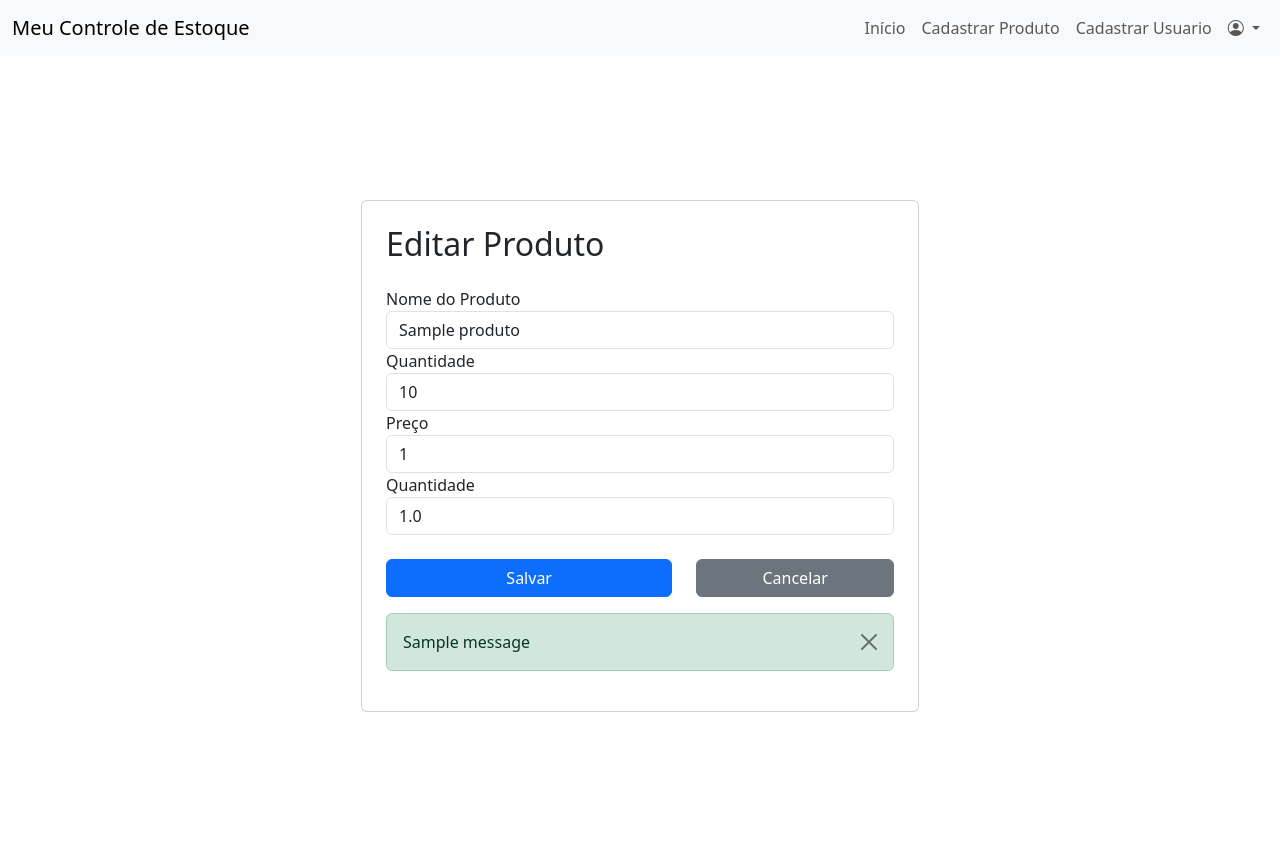
After one commit to estudoalexandre/projeto-estoque-fecaf, a Flask app: page /editar_produto/1/ in a window 1280 px wide. The commit adds this page. Run offline with Flask 3, Linux system fonts and the light colour scheme; a user stored in the database is signed in; tables that the repository leaves empty hold one stand-in row (values such as "Sample post"); one stand-in notice (Sample message) is shown; some libraries are stand-ins or nearby versions.

Commit message:
Metodo para editar produto

```diff
--- a/app/routes.py
+++ b/app/routes.py
@@ -82,13 +82,20 @@ def cadastrar_produto():
         return redirect(url_for('routes.cadastrar_produto'))
     return render_template('cadastrar_produtos.html')
 
-@bp.route('/listar_produtos/')
-def listar_produtos():
+@bp.route('/editar_produto/<int:produto_id>/', methods=['GET', 'POST'])
+def editar_produto(produto_id):
     if current_user.nivel_funcao != 'administrador':
         abort(403)
-    todos_produtos = Produto.query.order_by(Produto.id).all()
-    print(todos_produtos)  # Isso vai mostrar os produtos no terminal
-    return render_template('dashboard.html', todos_produtos=todos_produtos)
+
+    produto = Produto.query.get(produto_id)
+    if request.method == 'POST':
+        produto.nome = request.form.get('nome')
+        produto.quantidade = request.form.get('quantidade')
+        produto.minimo_estoque = request.form.get('minimo_estoque')
+        produto.preco_unitario = request.form.get('preco_unitario')
+        db.session.commit()
+        flash('Produto atualizado com sucesso!', 'success')
+    return render_template('editar_produto.html', produto=produto)
 
 
 
--- a/app/templates/cadastrar_produtos.html
+++ b/app/templates/cadastrar_produtos.html
@@ -1,7 +1,7 @@
 {% extends "base.html" %}
 
 {% block content %}
-<div class="container container d-flex justify-content-center align-items-center vh-100">
+<div class="container d-flex justify-content-center align-items-center vh-100">
     <div class="card p-4 w-50">
         <h2>Cadastrar Produtos</h2>
         <form method="POST" action="/cadastrar_produto">
--- /dev/null
+++ b/app/templates/editar_produto.html
@@ -0,0 +1,56 @@
+{% extends "base.html" %}
+
+{% block content %}
+<div class="container d-flex justify-content-center align-items-center vh-100">
+    <div class="card p-4 w-50">
+        <h2 class="mb-4">Editar Produto</h2>
+        <form method="POST" action="">
+            <div class="form-group">
+                <label for="productName">Nome do Produto</label>
+                <input type="text" class="form-control" id="nome" name="nome" value="{{ produto.nome }}" required>
+            </div>
+            <div class="form-group">
+                <label for="productDescription">Quantidade </label>
+                <input class="form-control" id="quantidade" name="quantidade" rows="3" value="{{ produto.quantidade }}"
+                    required></input>
+            </div>
+            <div class="form-group">
+                <label for="productPrice">Preço</label>
+                <input type="number" class="form-control" id="minimo_estoque" name="minimo_estoque"
+                    value="{{ produto.minimo_estoque }}" required>
+            </div>
+            <div class="form-group">
+                <label for="productQuantity">Quantidade</label>
+                <input type="number" class="form-control" id="preco_unitario" name="preco_unitario"
+                    value="{{ produto.preco_unitario }}" required>
+            </div><br>
+            <div class="row">
+                <div class="col-7">
+                    <button type="submit" class="btn btn-primary w-100">Salvar</button>
+                </div>
+                <div class="col-5">
+                    <a href="{{ url_for('routes.index')}}" class="btn btn-secondary w-100">Cancelar</a>
+                </div>
+            </div>
+
+        </form>
+        {% with messages = get_flashed_messages(with_categories=true) %}
+        {% if messages %}
+        <div class="mt-3">
+            {% for category, message in messages %}
+            <div class="alert alert-{{ category }} alert-dismissible fade show" role="alert">
+                {{ message }}
+                <button type="button" class="btn-close" data-bs-dismiss="alert" aria-label="Close"></button>
+            </div>
+            {% endfor %}
+        </div>
+
+    </div>
+
+</div>
+
+
+{% endif %}
+{% endwith %}
+
+{% endblock %}
```
Also changed, not shown: app/templates/dashboard.html (+15 -1 lines), app/templates/editar_produtos.html (deleted).
